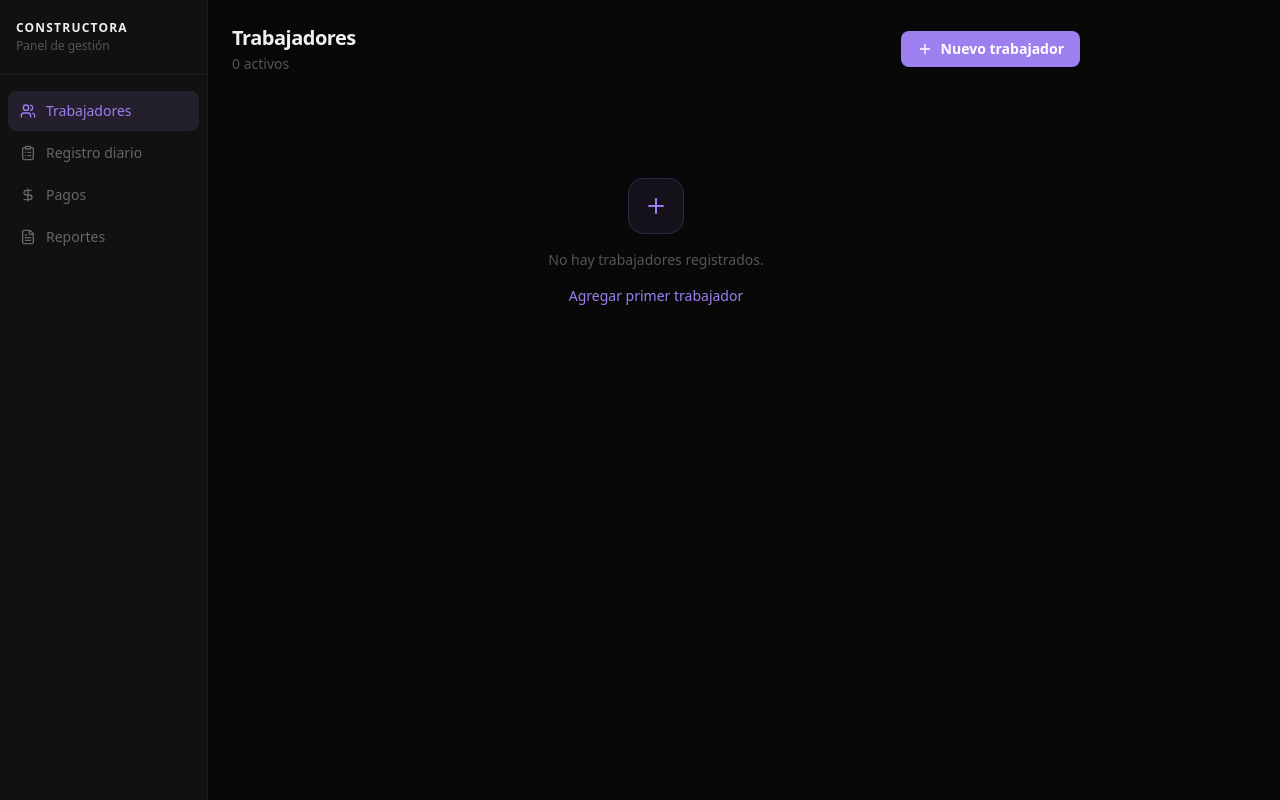
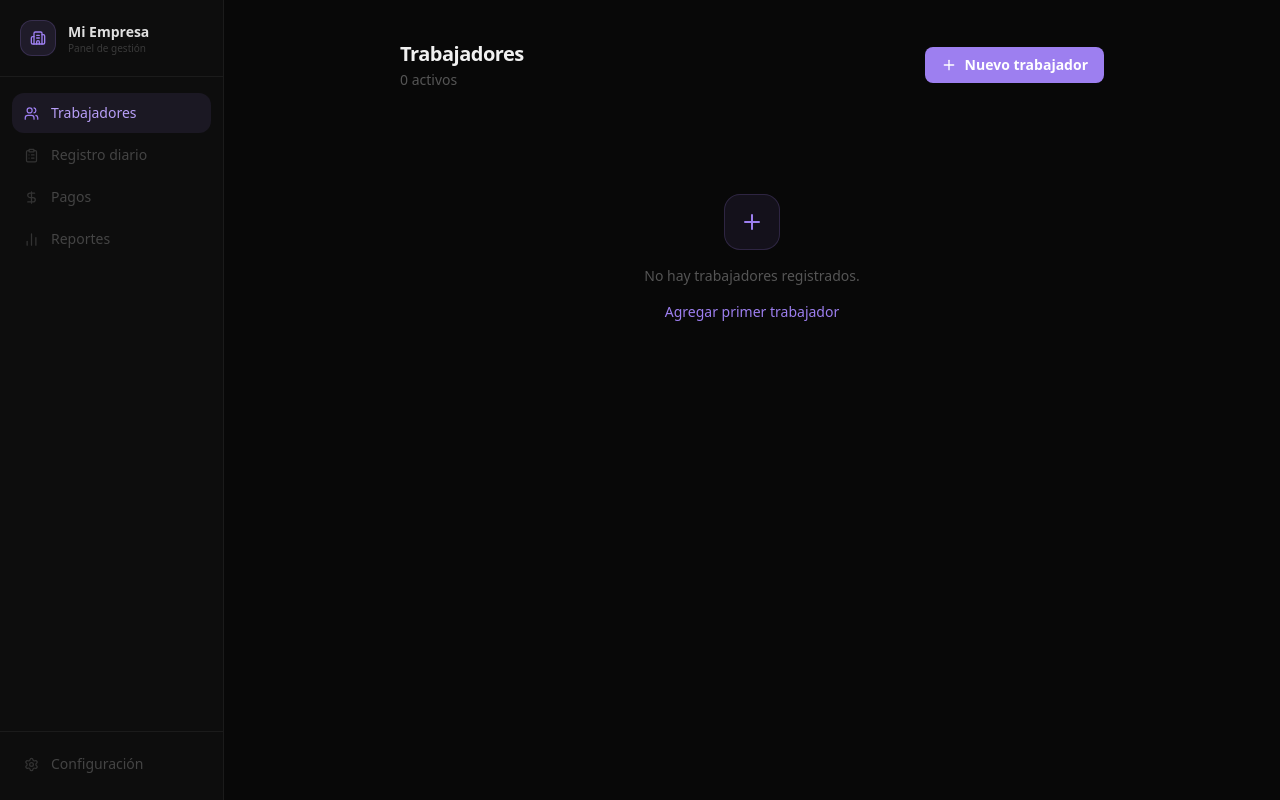
Before and after one commit to map420/sistema-gestion-bolt, a React (Vite) app in the folder Documents/MrLabs/construapp/: page / in a window 1280 px wide. Built offline with nearby package versions, Linux system fonts and the light colour scheme.

Commit message:
feat(construapp): sección configuración + logo empresa + layout centrado + sidebar premium

```diff
--- a/Documents/MrLabs/construapp/src/App.tsx
+++ b/Documents/MrLabs/construapp/src/App.tsx
@@ -5,19 +5,24 @@ import Trabajadores from './components/trabajadores/Trabajadores'
 import RegistroDiario from './components/registro/RegistroDiario'
 import Pagos from './components/pagos/Pagos'
 import Reportes from './components/reportes/Reportes'
+import Configuracion from './components/configuracion/Configuracion'
+import { loadConfig } from './storage'
+import type { Config } from './types'
 
 export default function App() {
   const [seccion, setSeccion] = useState<Seccion>('trabajadores')
+  const [config, setConfig] = useState<Config>(() => loadConfig())
 
   return (
     <div className="flex min-h-screen bg-[#080808] text-[#f0f0f0]">
-      <Sidebar activa={seccion} onChange={setSeccion} />
+      <Sidebar activa={seccion} onChange={setSeccion} config={config} />
       <main className="flex-1 overflow-y-auto">
-        <div className="p-6 max-w-4xl">
-          {seccion === 'trabajadores' && <Trabajadores />}
-          {seccion === 'registro' && <RegistroDiario />}
-          {seccion === 'pagos' && <Pagos />}
-          {seccion === 'reportes' && <Reportes />}
+        <div className="max-w-3xl mx-auto px-8 py-10">
+          {seccion === 'trabajadores'  && <Trabajadores />}
+          {seccion === 'registro'      && <RegistroDiario />}
+          {seccion === 'pagos'         && <Pagos nombreEmpresa={config.nombreEmpresa || 'Mi Empresa'} />}
+          {seccion === 'reportes'      && <Reportes nombreEmpresa={config.nombreEmpresa || 'Mi Empresa'} />}
+          {seccion === 'configuracion' && <Configuracion config={config} onSave={setConfig} />}
         </div>
       </main>
     </div>
--- a/Documents/MrLabs/construapp/src/components/Sidebar.tsx
+++ b/Documents/MrLabs/construapp/src/components/Sidebar.tsx
@@ -1,46 +1,91 @@
 // src/components/Sidebar.tsx
-import { Users, ClipboardList, DollarSign, FileText, type LucideIcon } from 'lucide-react'
+import { Users, ClipboardList, DollarSign, BarChart2, Settings, Building2, type LucideIcon } from 'lucide-react'
+import type { Config } from '../types'
 
-export type Seccion = 'trabajadores' | 'registro' | 'pagos' | 'reportes'
+export type Seccion = 'trabajadores' | 'registro' | 'pagos' | 'reportes' | 'configuracion'
 
 interface Props {
   activa: Seccion
   onChange: (s: Seccion) => void
+  config: Config
 }
 
-const ITEMS: { key: Seccion; label: string; Icon: LucideIcon }[] = [
-  { key: 'trabajadores', label: 'Trabajadores', Icon: Users },
+const NAV_ITEMS: { key: Seccion; label: string; Icon: LucideIcon }[] = [
+  { key: 'trabajadores', label: 'Trabajadores',    Icon: Users },
   { key: 'registro',     label: 'Registro diario', Icon: ClipboardList },
-  { key: 'pagos',        label: 'Pagos', Icon: DollarSign },
-  { key: 'reportes',     label: 'Reportes', Icon: FileText },
+  { key: 'pagos',        label: 'Pagos',           Icon: DollarSign },
+  { key: 'reportes',     label: 'Reportes',        Icon: BarChart2 },
 ]
 
-export default function Sidebar({ activa, onChange }: Props) {
+export default function Sidebar({ activa, onChange, config }: Props) {
+  const initials = config.nombreEmpresa
+    ? config.nombreEmpresa.split(' ').map(w => w[0]).join('').toUpperCase().slice(0, 2)
+    : 'CE'
+
   return (
-    <aside className="w-52 shrink-0 bg-[#111] border-r border-white/5 flex flex-col h-screen sticky top-0">
-      <div className="px-4 py-5 border-b border-white/5">
-        <p className="text-xs font-bold tracking-widest text-[#f0f0f0]">CONSTRUCTORA</p>
-        <p className="text-xs text-[#555] mt-0.5">Panel de gestión</p>
+    <aside className="w-56 shrink-0 flex flex-col h-screen sticky top-0 bg-[#0d0d0d] border-r border-white/[0.06]">
+
+      {/* Brand */}
+      <div className="px-5 py-5 border-b border-white/[0.06]">
+        <div className="flex items-center gap-3">
+          <div className="w-9 h-9 rounded-xl overflow-hidden shrink-0 bg-[#9d7ff020] border border-[#9d7ff030] flex items-center justify-center">
+            {config.logoDataUrl
+              ? <img src={config.logoDataUrl} alt="Logo" className="w-full h-full object-contain p-0.5" />
+              : config.nombreEmpresa
+                ? <span className="text-xs font-bold text-[#9d7ff0]">{initials}</span>
+                : <Building2 size={16} className="text-[#9d7ff0]" />
+            }
+          </div>
+          <div className="min-w-0">
+            <p className="text-sm font-semibold text-[#e0e0e0] truncate leading-tight">
+              {config.nombreEmpresa || 'Mi Empresa'}
+            </p>
+            <p className="text-[10px] text-[#3a3a3a] mt-0.5 leading-none">Panel de gestión</p>
+          </div>
+        </div>
       </div>
-      <nav className="flex-1 p-2 flex flex-col gap-0.5 mt-2">
-        {ITEMS.map(({ key, label, Icon }) => {
+
+      {/* Navigation */}
+      <nav className="flex-1 px-3 py-4 flex flex-col gap-0.5">
+        {NAV_ITEMS.map(({ key, label, Icon }) => {
           const active = activa === key
           return (
             <button
               key={key}
               onClick={() => onChange(key)}
-              className={`w-full flex items-center gap-2.5 px-3 py-2.5 rounded-lg text-sm font-medium transition-colors text-left ${
+              className={`w-full flex items-center gap-3 px-3 py-2.5 rounded-xl text-sm font-medium transition-all text-left group ${
                 active
-                  ? 'bg-[#9d7ff020] text-[#9d7ff0]'
-                  : 'text-[#666] hover:text-[#aaa] hover:bg-white/5'
+                  ? 'bg-[#9d7ff018] text-[#b89ff8]'
+                  : 'text-[#444] hover:text-[#888] hover:bg-white/[0.04]'
               }`}
             >
-              <Icon size={16} className="shrink-0" />
+              <Icon
+                size={15}
+                className={`shrink-0 transition-colors ${active ? 'text-[#9d7ff0]' : 'text-[#333] group-hover:text-[#666]'}`}
+              />
               {label}
             </button>
           )
         })}
       </nav>
+
+      {/* Settings at bottom */}
+      <div className="px-3 pb-4 border-t border-white/[0.06] pt-3">
+        <button
+          onClick={() => onChange('configuracion')}
+          className={`w-full flex items-center gap-3 px-3 py-2.5 rounded-xl text-sm font-medium transition-all text-left group ${
+            activa === 'configuracion'
+              ? 'bg-[#9d7ff018] text-[#b89ff8]'
+              : 'text-[#444] hover:text-[#888] hover:bg-white/[0.04]'
+          }`}
+        >
+          <Settings
+            size={15}
+            className={`shrink-0 transition-colors ${activa === 'configuracion' ? 'text-[#9d7ff0]' : 'text-[#333] group-hover:text-[#666]'}`}
+          />
+          Configuración
+        </button>
+      </div>
     </aside>
   )
 }
--- /dev/null
+++ b/Documents/MrLabs/construapp/src/components/configuracion/Configuracion.tsx
@@ -0,0 +1,106 @@
+// src/components/configuracion/Configuracion.tsx
+import { useState, useRef } from 'react'
+import { Building2, Upload, X, Check } from 'lucide-react'
+import type { Config } from '../../types'
+import { saveConfig } from '../../storage'
+
+interface Props {
+  config: Config
+  onSave: (config: Config) => void
+}
+
+export default function Configuracion({ config, onSave }: Props) {
+  const [nombre, setNombre] = useState(config.nombreEmpresa)
+  const [logoDataUrl, setLogoDataUrl] = useState(config.logoDataUrl)
+  const [guardado, setGuardado] = useState(false)
+  const inputRef = useRef<HTMLInputElement>(null)
+
+  const handleLogo = (e: React.ChangeEvent<HTMLInputElement>) => {
+    const file = e.target.files?.[0]
+    if (!file) return
+    const reader = new FileReader()
+    reader.onload = () => setLogoDataUrl(reader.result as string)
+    reader.readAsDataURL(file)
+  }
+
+  const handleGuardar = () => {
+    const next: Config = { nombreEmpresa: nombre.trim(), logoDataUrl }
+    saveConfig(next)
+    onSave(next)
+    setGuardado(true)
+    setTimeout(() => setGuardado(false), 2000)
+  }
+
+  return (
+    <div className="flex flex-col gap-8">
+      <div>
+        <h1 className="text-xl font-bold text-[#f0f0f0] tracking-tight">Configuración</h1>
+        <p className="text-sm text-[#444] mt-1">Datos de la empresa que aparecen en los documentos PDF.</p>
+      </div>
+
+      <div className="bg-[#111] border border-white/5 rounded-2xl p-6 flex flex-col gap-6 max-w-lg">
+
+        {/* Logo */}
+        <div className="flex flex-col gap-3">
+          <label className="text-xs font-semibold text-[#666] uppercase tracking-widest">Logo de la empresa</label>
+          <div className="flex items-center gap-4">
+            <div className="w-16 h-16 rounded-2xl bg-[#1a1a1a] border border-white/10 flex items-center justify-center overflow-hidden shrink-0">
+              {logoDataUrl
+                ? <img src={logoDataUrl} alt="Logo" className="w-full h-full object-contain p-1" />
+                : <Building2 size={24} className="text-[#333]" />
+              }
+            </div>
+            <div className="flex flex-col gap-2">
+              <button
+                onClick={() => inputRef.current?.click()}
+                className="flex items-center gap-2 px-4 py-2 bg-[#1a1a1a] border border-white/10 rounded-lg text-sm text-[#aaa] hover:text-white hover:border-white/20 transition-colors"
+              >
+                <Upload size={14} /> Subir imagen
+              </button>
+              {logoDataUrl && (
+                <button
+                  onClick={() => setLogoDataUrl('')}
+                  className="flex items-center gap-1.5 text-xs text-[#555] hover:text-[#f87171] transition-colors"
+                >
+                  <X size={12} /> Quitar logo
+                </button>
+              )}
+            </div>
+          </div>
+          <input ref={inputRef} type="file" accept="image/*" className="hidden" onChange={handleLogo} />
+          <p className="text-xs text-[#333]">PNG, JPG o SVG. Se mostrará en la barra lateral y en los documentos PDF.</p>
+        </div>
+
+        {/* Divider */}
+        <div className="border-t border-white/5" />
+
+        {/* Nombre */}
+        <div className="flex flex-col gap-2">
+          <label className="text-xs font-semibold text-[#666] uppercase tracking-widest">Nombre de la empresa</label>
+          <input
+            type="text"
+            value={nombre}
+            onChange={e => setNombre(e.target.value)}
+            placeholder="Ej. Constructora López & Hnos."
+            className="bg-[#0d0d0d] border border-white/10 rounded-xl px-4 py-3 text-sm text-[#f0f0f0] placeholder-[#333] focus:outline-none focus:border-[#9d7ff0] transition-colors"
+          />
+        </div>
+
+        {/* Save */}
+        <button
+          onClick={handleGuardar}
+          disabled={!nombre.trim()}
+          className={`flex items-center justify-center gap-2 py-3 rounded-xl text-sm font-semibold transition-all ${
+            guardado
+              ? 'bg-[#34d39920] text-[#34d399] border border-[#34d39940]'
+              : nombre.trim()
+                ? 'bg-[#9d7ff0] hover:bg-[#8b6fd4] text-white'
+                : 'bg-[#1a1a1a] text-[#333] cursor-not-allowed'
+          }`}
+        >
+          {guardado ? <><Check size={15} /> Guardado</> : 'Guardar configuración'}
+        </button>
+      </div>
+    </div>
+  )
+}
--- a/Documents/MrLabs/construapp/src/storage.ts
+++ b/Documents/MrLabs/construapp/src/storage.ts
@@ -1,4 +1,4 @@
-import type { AppData } from './types'
+import type { AppData, Config } from './types'
 
 const KEY = 'construapp_data'
 
@@ -28,3 +28,20 @@ export function updateData(updater: (data: AppData) => AppData): AppData {
   saveData(next)
   return next
 }
+
+const CONFIG_KEY = 'construapp_config'
+const defaultConfig: Config = { nombreEmpresa: '', logoDataUrl: '' }
+
+export function loadConfig(): Config {
+  try {
+    const raw = localStorage.getItem(CONFIG_KEY)
+    if (!raw) return { ...defaultConfig }
+    return JSON.parse(raw) as Config
+  } catch {
+    return { ...defaultConfig }
+  }
+}
+
+export function saveConfig(config: Config): void {
+  localStorage.setItem(CONFIG_KEY, JSON.stringify(config))
+}
--- a/Documents/MrLabs/construapp/src/types.ts
+++ b/Documents/MrLabs/construapp/src/types.ts
@@ -34,3 +34,8 @@ export interface AppData {
   registros: Registro[]
   pagos: Pago[]
 }
+
+export interface Config {
+  nombreEmpresa: string
+  logoDataUrl: string
+}
```
Also changed, not shown: Documents/MrLabs/construapp/src/components/pagos/Pagos.tsx (+6 -1 lines), Documents/MrLabs/construapp/src/components/reportes/Reportes.tsx (+6 -1 lines).
